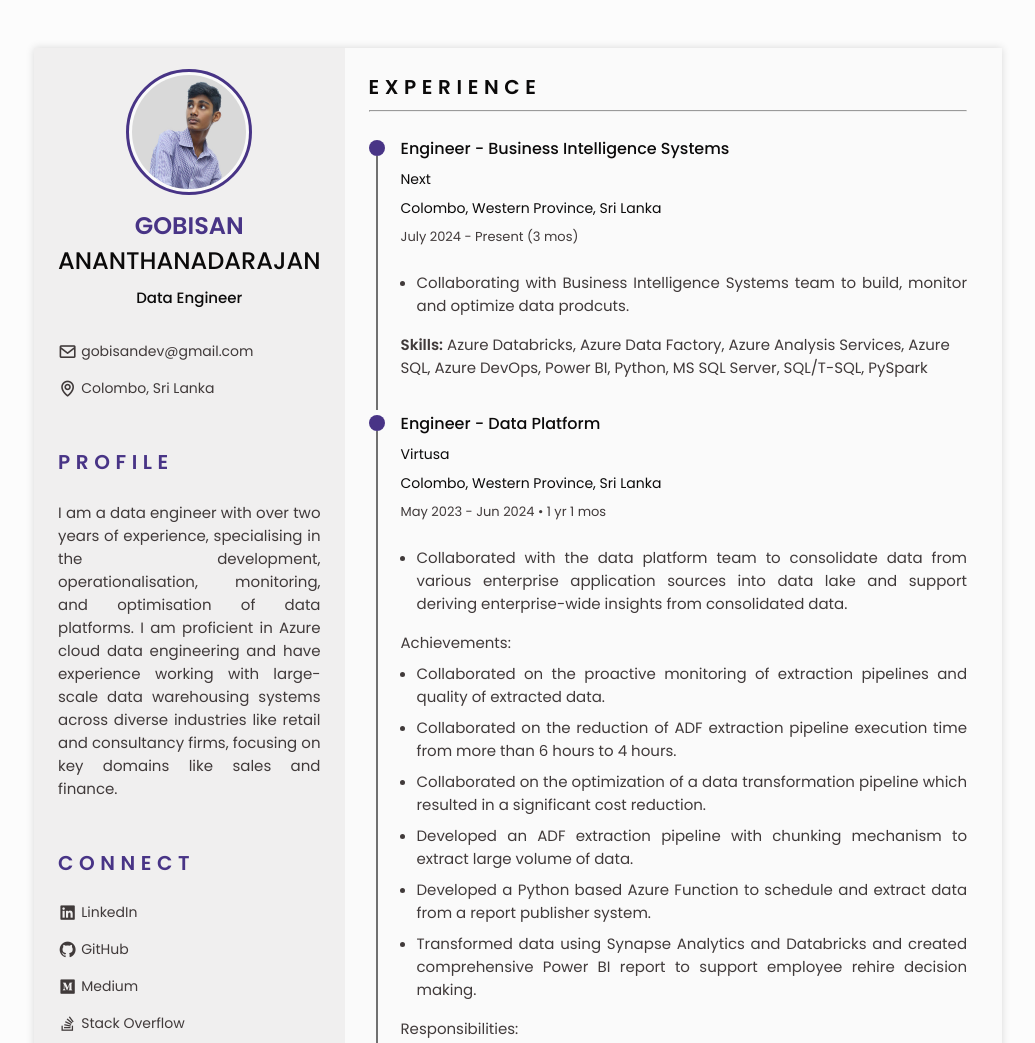
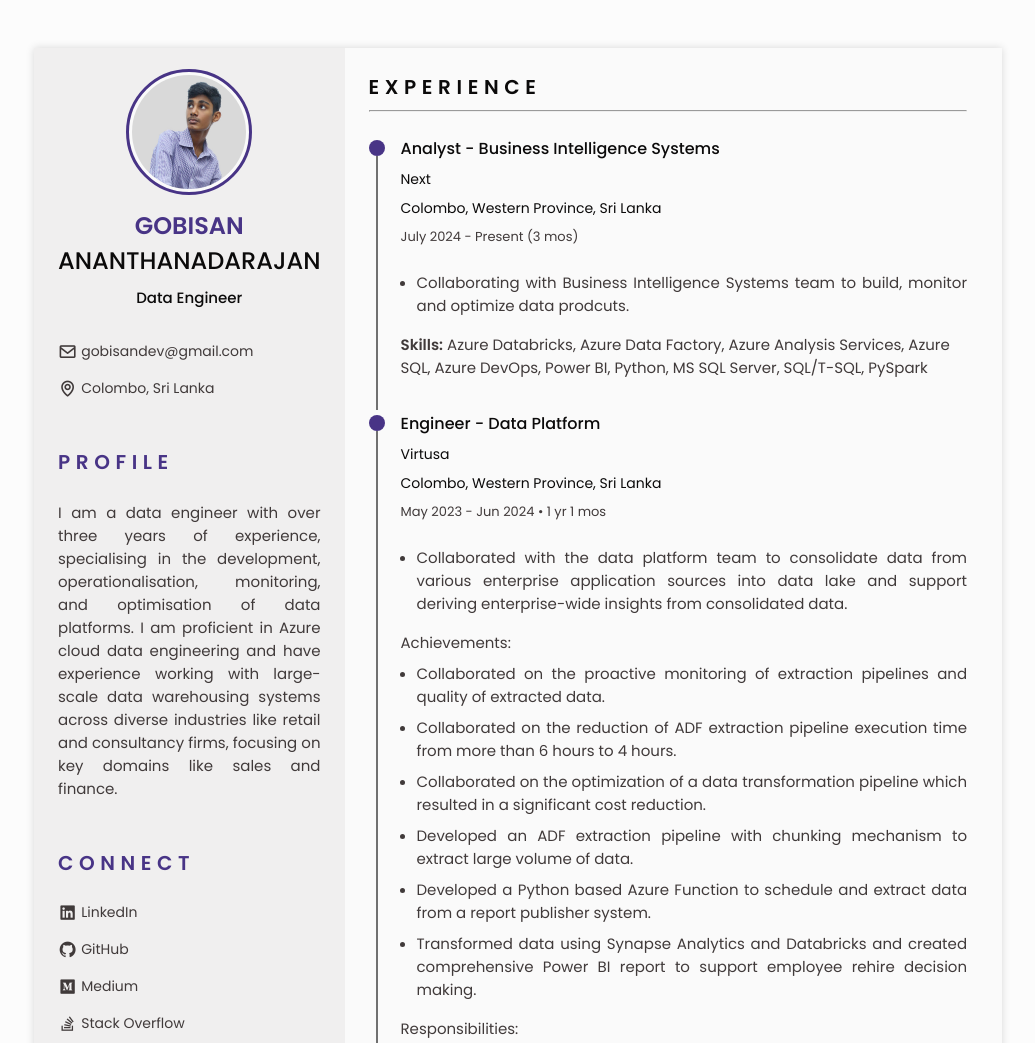
Before and after one commit to gobisan-ar/gobisan-ar.github.io, a plain HTML site: page index.html in a window 1280 px wide. Shown: the top 1043 px of the page, without its empty margins (122-1157 px from the left). Drawn offline with nearby package versions, Linux system fonts and the light colour scheme.

Commit message:
Update index.html

```diff
--- a/index.html
+++ b/index.html
@@ -126,7 +126,7 @@
           <h2 class="section_title">Profile</h2>
           <hr>
           <p class="profile_description">
-            I am a data engineer with over two years of experience, specialising in the development, operationalisation, monitoring, and optimisation of data platforms. I am proficient in Azure cloud data engineering and have experience working with large-scale data warehousing systems across diverse industries like retail and consultancy firms, focusing on key domains like sales and finance.
+            I am a data engineer with over three years of experience, specialising in the development, operationalisation, monitoring, and optimisation of data platforms. I am proficient in Azure cloud data engineering and have experience working with large-scale data warehousing systems across diverse industries like retail and consultancy firms, focusing on key domains like sales and finance.
           </p>
         </section>
 
@@ -199,7 +199,7 @@
               </div>
 
               <div class="experience_data grid">
-                <h3 class="experience_title">Engineer - Business Intelligence Systems</h3>
+                <h3 class="experience_title">Analyst - Business Intelligence Systems</h3>
                 <a href="https://www.next.co.uk/" target="_blank" class="social_link">
                   <span class="experience_company">Next</span>
                 </a>
@@ -955,4 +955,5 @@
   <script src="js/main.js"></script>
 </body>
 
+
 </html>
```
